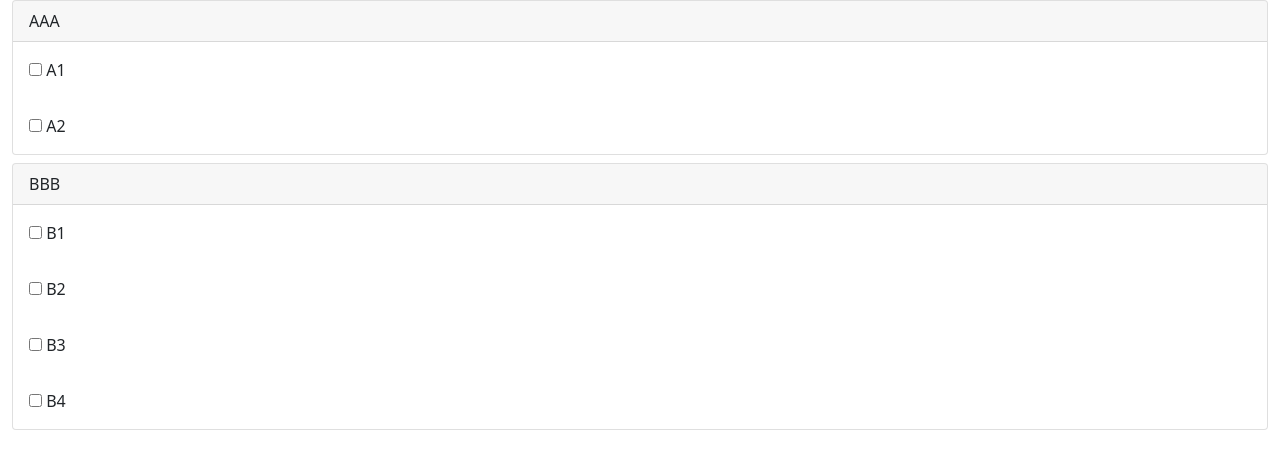
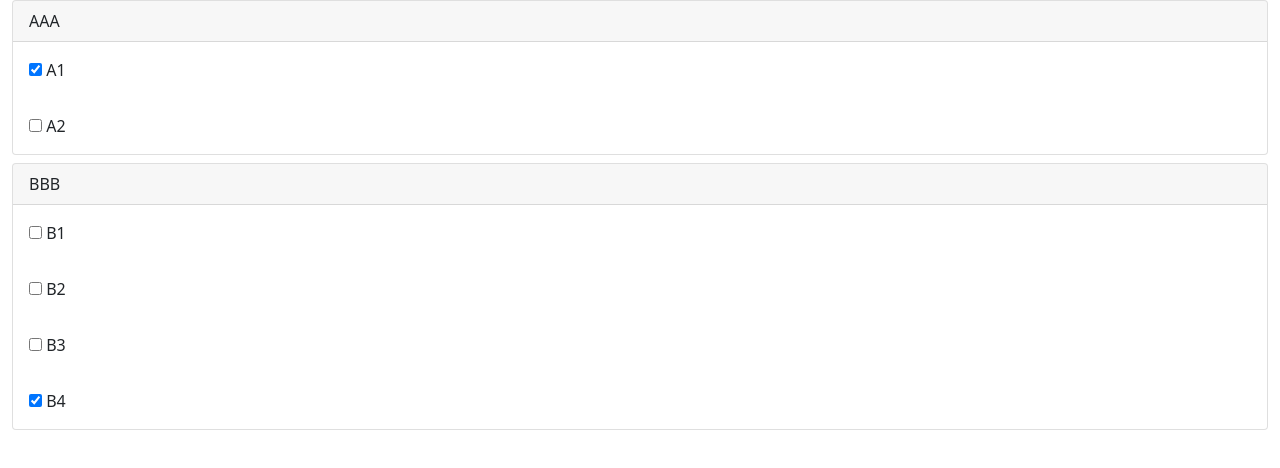
Before and after one commit to jayant4/JS_Apps, an Angular app in the folder training/AngularApps/my-angular-app1/: page / in a window 1280 px wide. Shown: the top 468 px of the page. Built offline with nearby package versions, Linux system fonts and the light colour scheme.

Commit message:
added two way databinding for option checkbox

```diff
--- a/training/AngularApps/my-angular-app1/src/app/app.module.ts
+++ b/training/AngularApps/my-angular-app1/src/app/app.module.ts
@@ -6,6 +6,7 @@ import { CounterComponent } from './counter.component';
 import { ProductsComponent } from './products.component';
 import { TestComponent } from './test1.component';
 import { Test2Component } from './test2.component';
+import { FormsModule } from '@angular/forms';
 
 @NgModule({
   declarations: [
@@ -16,7 +17,7 @@ import { Test2Component } from './test2.component';
     Test2Component
   ],
   imports: [
-    BrowserModule
+    BrowserModule, FormsModule
   ],
   providers: [],
   bootstrap: [AppComponent]
--- a/training/AngularApps/my-angular-app1/src/app/test2.component.ts
+++ b/training/AngularApps/my-angular-app1/src/app/test2.component.ts
@@ -6,6 +6,7 @@ interface Option2 {
     text: string;
     isCorrect: boolean;
     marks: number;
+    hasUserSelected: boolean
 }
 
 interface Question2 {
@@ -26,7 +27,7 @@ interface Question2 {
 
                     <div class="card-body" *ngFor="let option of question.options">
                         <label>
-                            <input type="checkbox"/>
+                            <input type="checkbox" [(ngModel)] = "option.hasUserSelected"/>
                             {{option.text}}
                         </label>
                     </div>
@@ -42,17 +43,17 @@ export class Test2Component {
         {
             statement: 'AAA',
             options: [
-                { text: "A1", isCorrect: true, marks: 5 },
-                { text: "A2", isCorrect: false, marks: 3 }
+                { text: "A1", isCorrect: true, marks: 5, hasUserSelected: true },
+                { text: "A2", isCorrect: false, marks: 3, hasUserSelected: false }
             ]
         },
         {
             statement: 'BBB',
             options: [
-                { text: "B1", isCorrect: true, marks: 5 },
-                { text: "B2", isCorrect: false, marks: 3 },
-                { text: "B3", isCorrect: true, marks: 5 },
-                { text: "B4", isCorrect: false, marks: 3 },
+                { text: "B1", isCorrect: true, marks: 5, hasUserSelected: false },
+                { text: "B2", isCorrect: false, marks: 3, hasUserSelected: false },
+                { text: "B3", isCorrect: true, marks: 5, hasUserSelected: false },
+                { text: "B4", isCorrect: false, marks: 3, hasUserSelected: true },
             ]
         },
 
```
